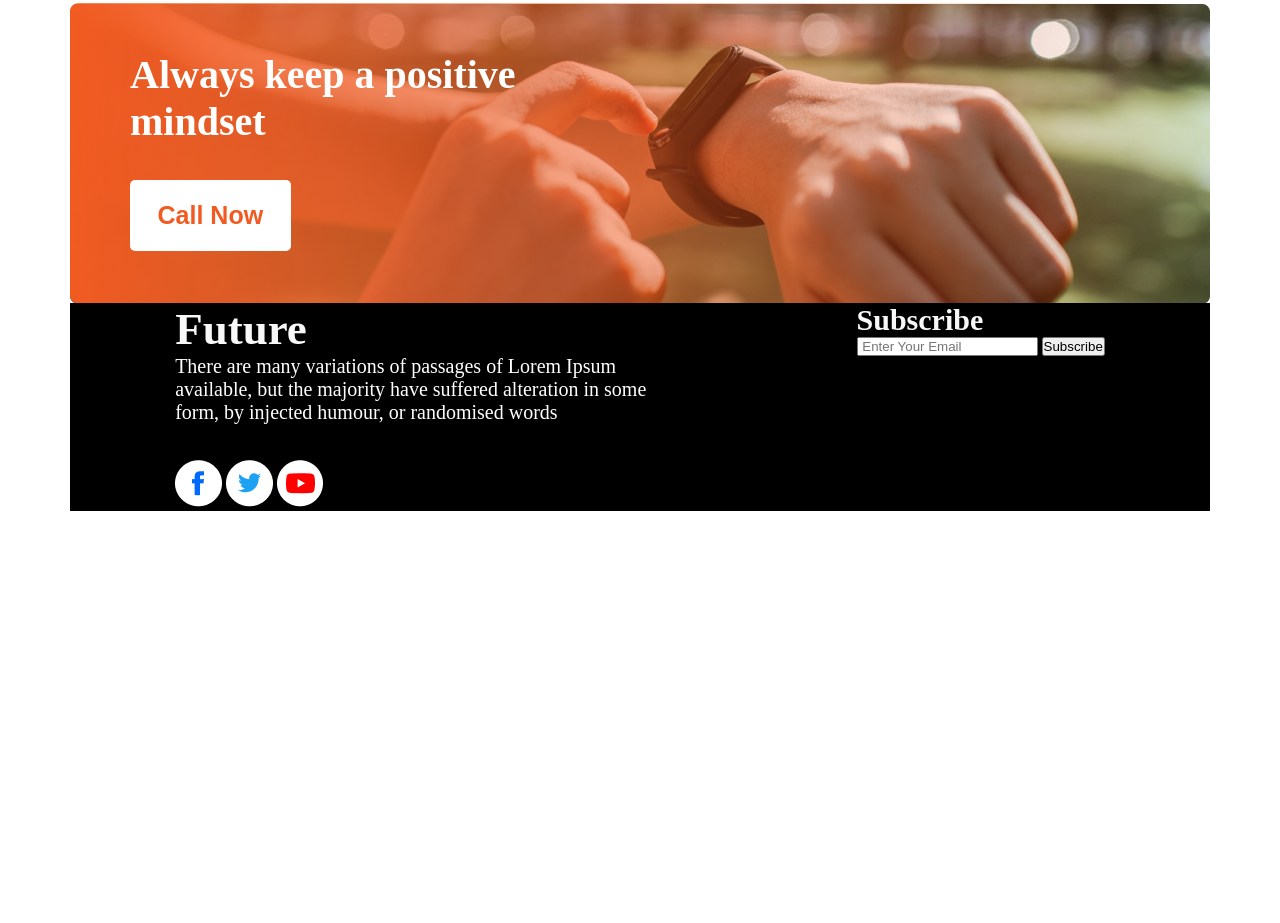
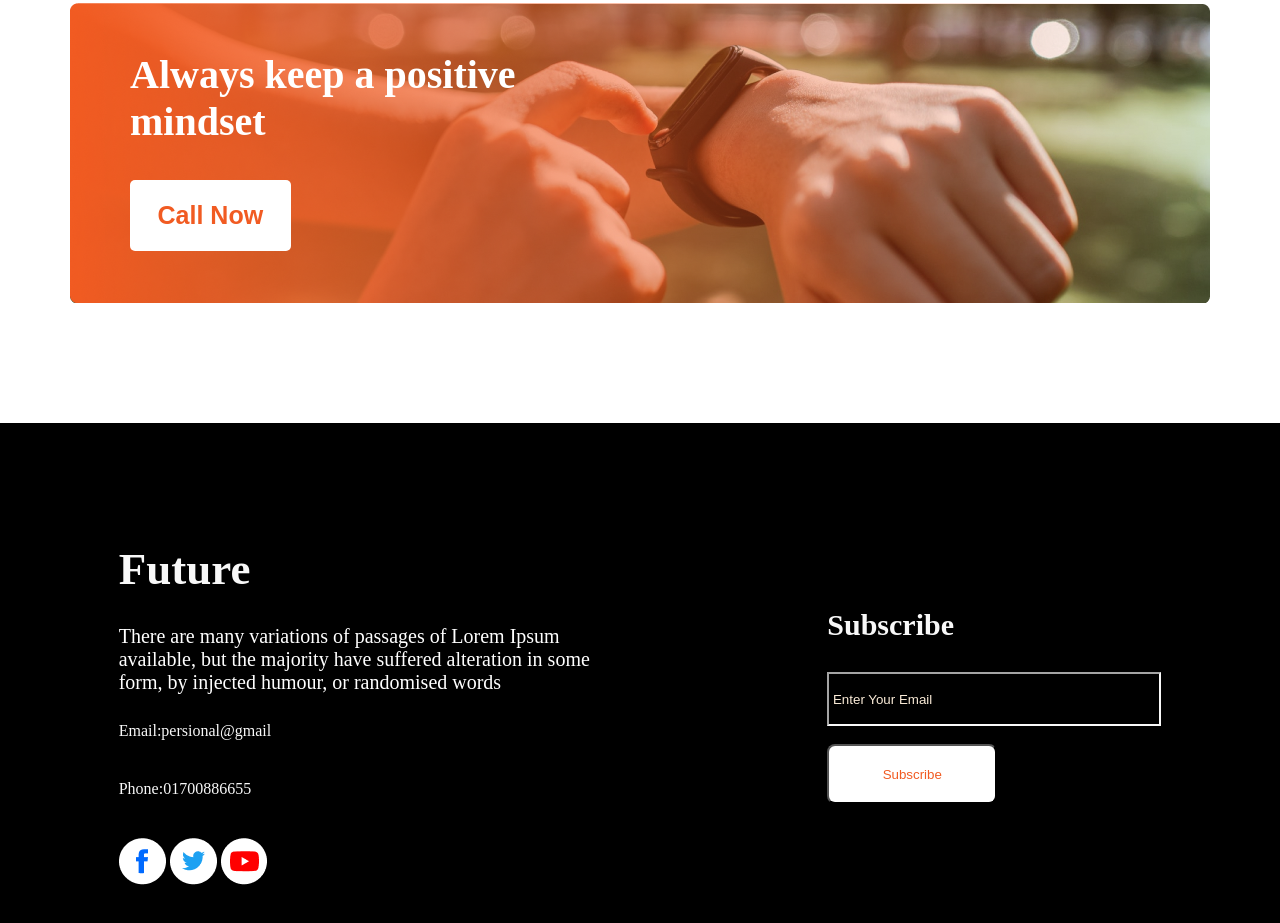
Before and after one commit to pijusdas/new-year-new-me, a plain HTML site: page index.html in a window 1280 px wide. Shown: the part 2007-2930 px from the top of the page. Before the commit the page ends 2518 px from the top, so only its background shows below. Drawn offline with Linux system fonts and the light colour scheme.

Commit message:
footer complete and fixed

```diff
--- a/index.html
+++ b/index.html
@@ -96,9 +96,9 @@
             <div class="future">
                 <h2 class="future-title">Future</h2>
                 <p class="future-description">There are many variations of passages of Lorem Ipsum <br> available, but the majority have suffered alteration in some <br> form, by injected humour, or randomised words</p>
-                <p>Email:info@gmail <br>
-                    Phone:0124357822
-                </p>
+                <p class="contact">Email:persional@gmail</p>
+                <p class="contact">Phone:01700886655</p>
+
                 <img src="./images/icons/fb.png" alt="">
                 <img src="./images/icons/twitter.png" alt="">
                 <img src="./images/icons/youtube.png" alt="">
@@ -106,7 +106,7 @@
             </div>
             <div class="subscribe">
                 <h4 class="subs-title">Subscribe</h4>
-                <input type="email" name="" id="email" placeholder=" Enter Your Email">
+                <input type="email" name="" id="email" placeholder=" Enter Your Email"> <br>
                 <button class="subscribe-btn">Subscribe</button>
 
             </div>
--- a/styles/styles.css
+++ b/styles/styles.css
@@ -134,7 +134,7 @@ main {
 
 }
 
-.linear-content{
+.linear-content {
     margin: 60px;
     align-items: center;
     justify-content: center;
@@ -158,37 +158,70 @@ main {
     height: 70.77px;
     background: #FFFFFF;
     border-radius: 5px;
-    font-weight:600;
-    font-size:25px;
+    font-weight: 600;
+    font-size: 25px;
     margin-top: 35px;
     border: 0;
 }
+
 /* end linear section */
 
 /* start footer section */
-footer{
-    max-width: 1140px;
-    margin: 0 auto;
+footer {
+    height: 500px;
     background-color: black;
+    margin-top: 120px;
 }
 
-.footer{
+.footer {
     display: flex;
     justify-content: space-around;
+    align-items: center;
 }
-.future-title{
+
+.future-title {
     color: #F8F8F8;
-    font-weight:700;
-    font-size:45px;
+    font-weight: 700;
+    font-size: 45px;
+    margin-top: 120px;
+    margin-bottom: 30px;
 }
-.future-description{
+
+.future-description {
     color: #FFFFFF;
-    font-weight:400;
-    font-size:20px;
+    font-weight: 400;
+    font-size: 20px;
+    margin-bottom: 28px;
 }
-.subs-title{
+
+.subs-title {
     color: #F8F8F8;
-    font-weight:600;
-    font-size:30px
+    font-weight: 600;
+    font-size: 30px;
+    margin-top: 100px;
+    margin-bottom: 30px;
+}
 
+.contact {
+    color: #F8F8F8;
+    margin-bottom: 40px;
 }
+
+/* subscribe button styles  */
+.subscribe-btn {
+    color: #F15B22;
+    width: 170px;
+    height: 60px;
+    background: #FFFFFF;
+    border-radius: 8px;
+    margin-top: 18px;
+}
+input {
+    width: 330px;
+    height: 50px;
+    background-color: black;
+    border-color: #F8F8F8;
+}
+::placeholder{
+    color: antiquewhite;
+}
```
